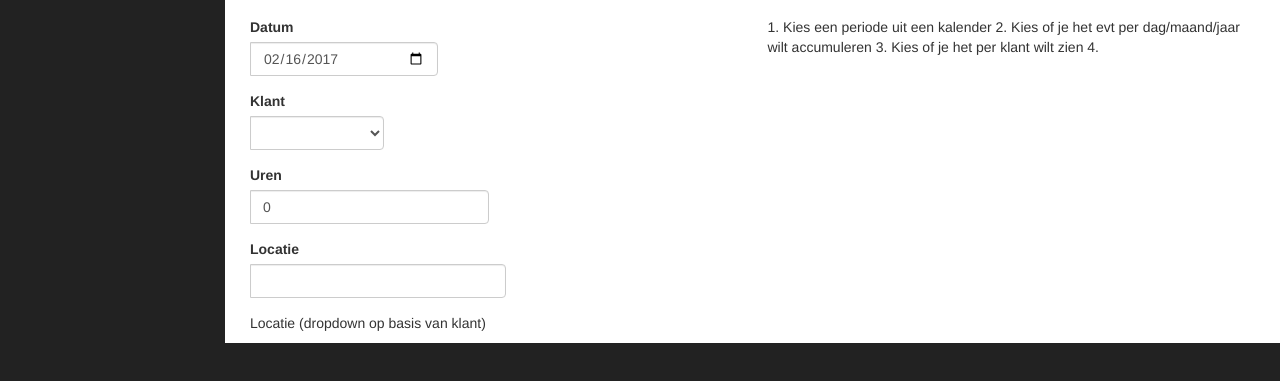
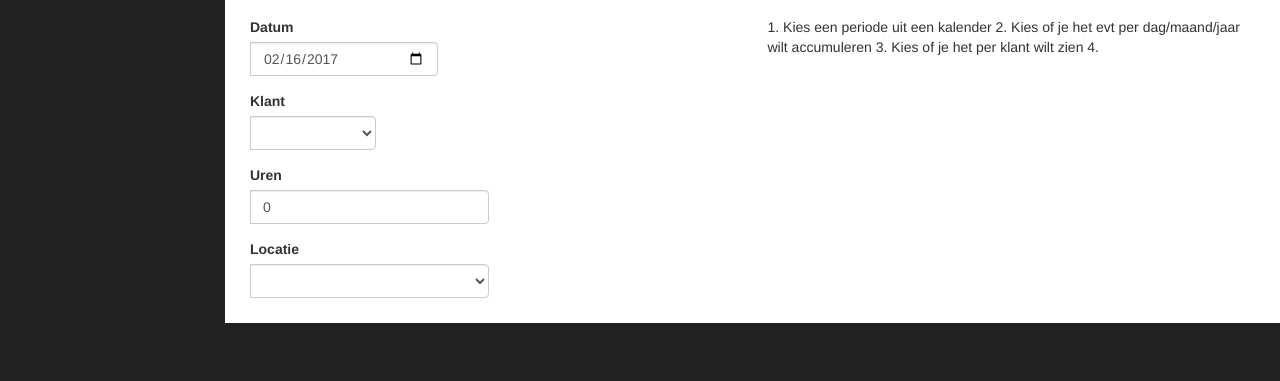
Before and after one commit to rufinoNL/administratie_tool, a plain HTML site: page urenregistratie.html in a window 1280 px wide. Shown: the part 153-534 px from the top of the page. Drawn offline with nearby package versions, Linux system fonts and the light colour scheme.

Commit message:
JR0003-Urenregistratie: locatie voor werkzaamheden kan gekozen worden.
Na het selecteren van een klant kun je nu locatie kiezen behorend tot de opdracht.

```diff
--- a/js/app.js
+++ b/js/app.js
@@ -147,18 +147,64 @@ app.controller('ForecastController', function($scope){
 app.controller('UrenregistratieController', function($scope){
     $scope.klanten = [
         {
-            id: 1,
+            klantnummer: 23,
             naam: 'Humint',
-            straat: 'Straat',
-            huisnummer: 11
-
+            facturatie: {
+                tav: 'Jouk Pols',
+                straat: 'Ereprijs',
+                huisnummer: 23,
+                huisnumertoev: '',
+                postcode: '2871 MZ',
+                plaats: 'Schoonhoven'
+            },
+            opdrachten: [
+                {
+                    klant: 'RIGD-LOXIA',
+                    straat: 'Janssoenborch Godebaldkwartier',
+                    huisnummer: 385,
+                    huisnummertoev: '',
+                    postcode: '3511 DT',
+                    plaats: 'Utrecht'
+                },
+                {
+                    klant: 'Test',
+                    straat: 'Straat',
+                    huisnummer: 1,
+                    huisnummertoev: 'B',
+                    postcode: '1234AA',
+                    plaats: 'Amsterdam'
+                }
+            ]
         },
         {
-            id: 2,
-            naam: 'Angarde',
-            straat: 'Strasse',
-            huisnummer: 22
-
+            klantnummer: 1,
+            naam: 'Bedrijf',
+            facturatie: {
+                tav: 'Persoon',
+                straat: 'Ereprijs',
+                huisnummer: 23,
+                huisnumertoev: '',
+                postcode: '2871 MZ',
+                plaats: 'Schoonhoven'
+            },
+            opdrachten: [
+                {
+                    klant: 'Test2',
+                    straat: 'Straatje',
+                    huisnummer: 385,
+                    huisnummertoev: '',
+                    postcode: '3511 DT',
+                    plaats: 'Utrecht'
+                },
+                {
+                    klant: 'Test3',
+                    straat: 'Straat',
+                    huisnummer: 1,
+                    huisnummertoev: 'B',
+                    postcode: '1234AA',
+                    plaats: 'Amsterdam'
+                }
+            ]
         }
     ]
 
@@ -166,7 +212,18 @@ app.controller('UrenregistratieController', function($scope){
     $scope.urenreg = {
         uren: 0,
         datum: new Date(),
-        klant: 'Humint',
-        locatie: ''
+        klant: '',
+        locatie: '',
+        locaties: ["-- selecteer een klant --"],
+        zetLocaties: function(){
+            var l = [];
+            for(var i=0;i<this.klant.opdrachten.length;i++){
+                var adresObj = this.klant.opdrachten[i];
+                var adres = adresObj.klant + ', ' + adresObj.postcode + ' ' + adresObj.huisnummer + adresObj.huisnummertoev + ' ' + adresObj.plaats;
+
+                l.push(adres);
+            }
+            this.locaties = l;
+        }
     }
 });
--- a/urenregistratie.html
+++ b/urenregistratie.html
@@ -170,7 +170,8 @@
                             <label>Klant</label>
                             <select class="form-control"
                                     ng-model="urenreg.klant"
-                                    ng-options="klant.naam for klant in klanten">
+                                    ng-options="klant.naam for klant in klanten"
+                                    ng-change="urenreg.zetLocaties()">
                             </select>
                         </div>
                         <div class="form-group input-group">
@@ -182,12 +183,11 @@
                         </div>
                         <div class="form-group input-group">
                             <label>Locatie</label>
-                            <input class="form-control"
-                                   type="number"
-                                   step="0.01"
-                                   ng-model="urenreg.locatie">
+                            <select class="form-control"
+                                    ng-model="urenreg.locatie"
+                                    ng-options="u for u in urenreg.locaties">
+                            </select>
                         </div>
-                        Locatie (dropdown op basis van klant)
                     </div>
                     <!-- Weergave -->
                     <div class="col-lg-6">
```
